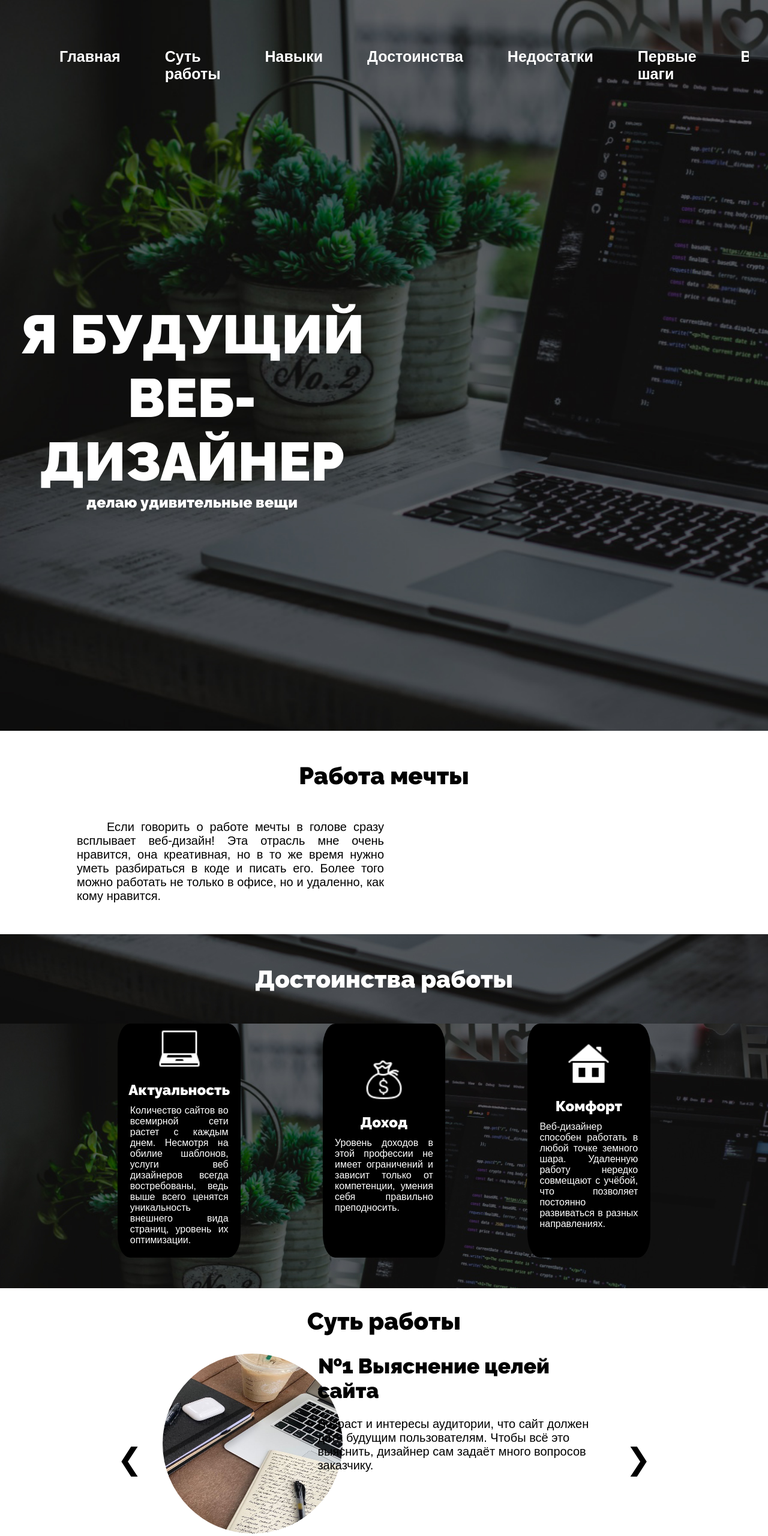
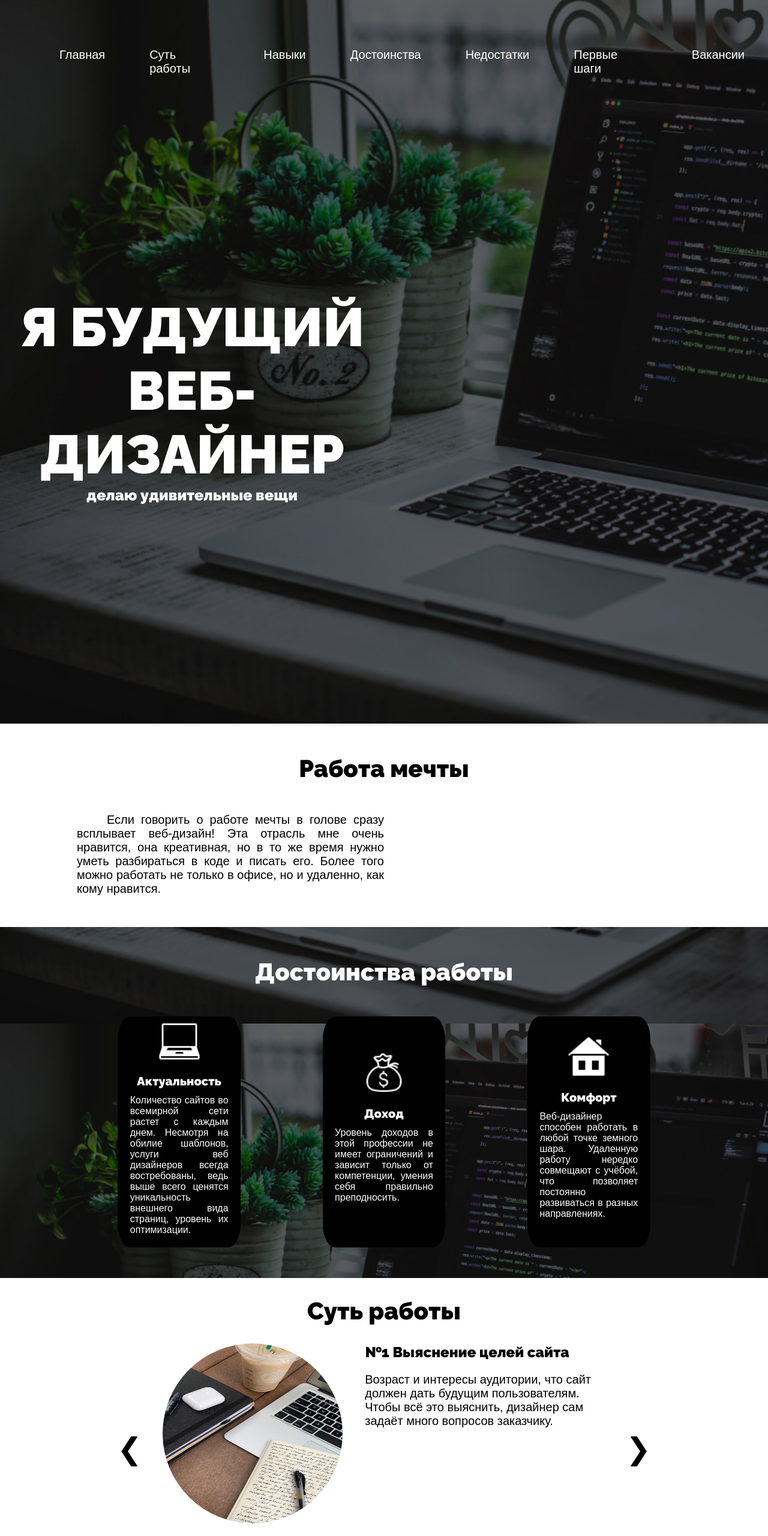
Before and after one commit to Elizabeth-K11/work2021, a plain HTML site: page index.html in a window 1280 px wide. Shown: the top 2560 px of the page at 60% size. Drawn offline with Linux system fonts and the light colour scheme; a web font is replaced by a local one.

Commit message:
Update style.css

```diff
--- a/css/style.css
+++ b/css/style.css
@@ -36,9 +36,8 @@ opacity: 100%;
 color: white;
 margin-left: 60px;
 text-decoration: none;
-font-size: 25px;
+font-size: 20px;
 font-family: Arial;
-font-weight:bold;
 padding-top:80px ;
 padding-left: 7px;
 padding-right: 7px;
@@ -155,7 +154,7 @@ align-items: center;
 }
 
 .item_title{
-font-size: 24px;
+font-size: 20px;
 margin-bottom: 5%;
 text-align: center;
 }
@@ -241,7 +240,7 @@ height:300px;
 /* Заголовок слайда */
 .slideText {
     color: rgb(0, 0, 0);
-    font-size: 35px;
+    font-size: 24px;
     margin-bottom: 5%;
 }
 
@@ -310,7 +309,7 @@ margin-left: 5%;
 }
 
 .photo{
-width: 30%;
+width: 300px;
 }
 
 .one{
@@ -521,7 +520,7 @@ font-family: Arial;
 
 .distext_title{
     font-family: 'Raleway', sans-serif;
-    font-size: 24px;
+    font-size: 20px;
     margin-bottom: 10px;
 }
 
@@ -594,7 +593,7 @@ margin-left: 3%;
 
 .s_title{
     font-family: 'Raleway', sans-serif;
-    font-size: 25px;
+    font-size: 24px;
     margin-bottom: 10px;
 }
 
```
